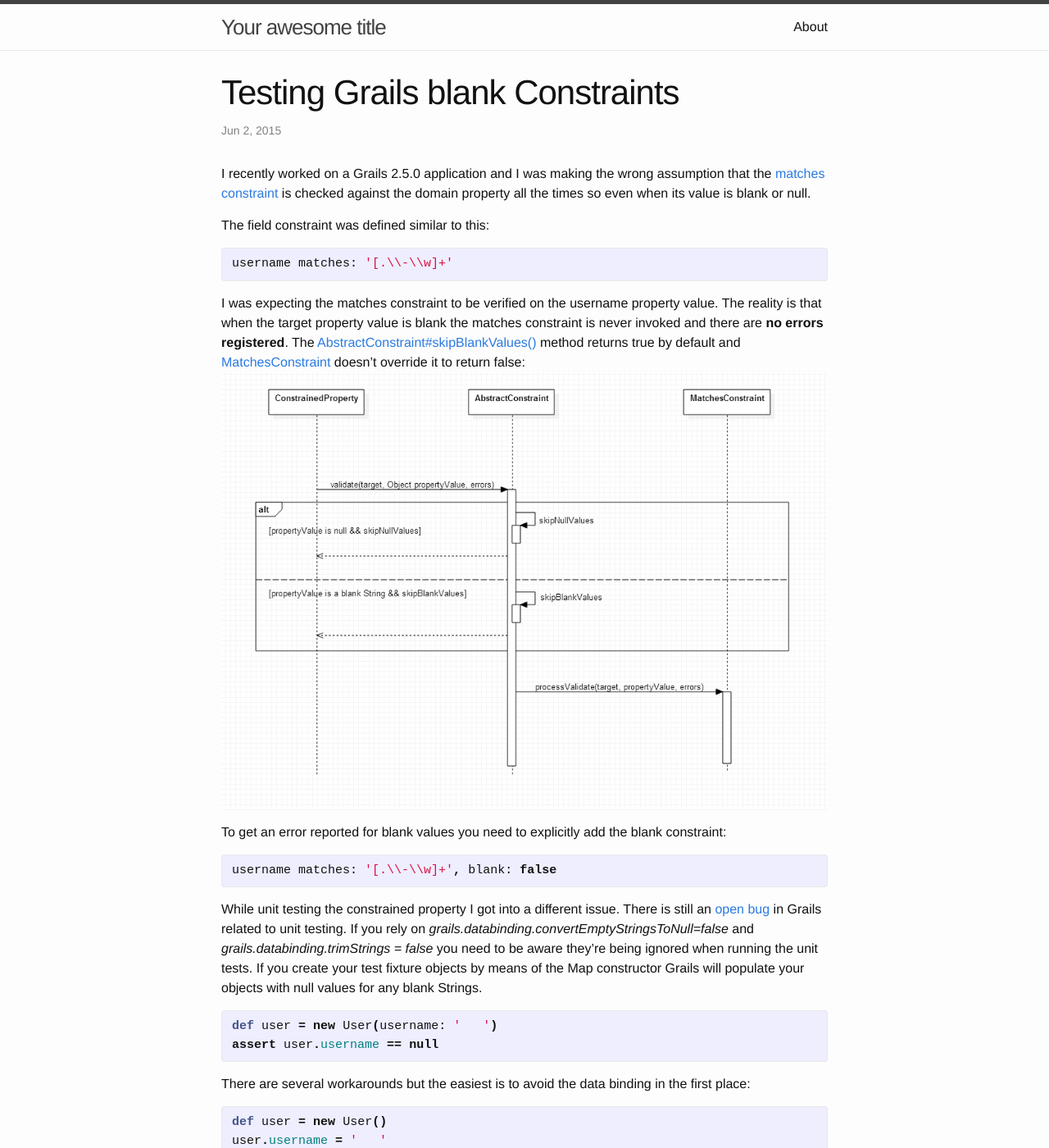
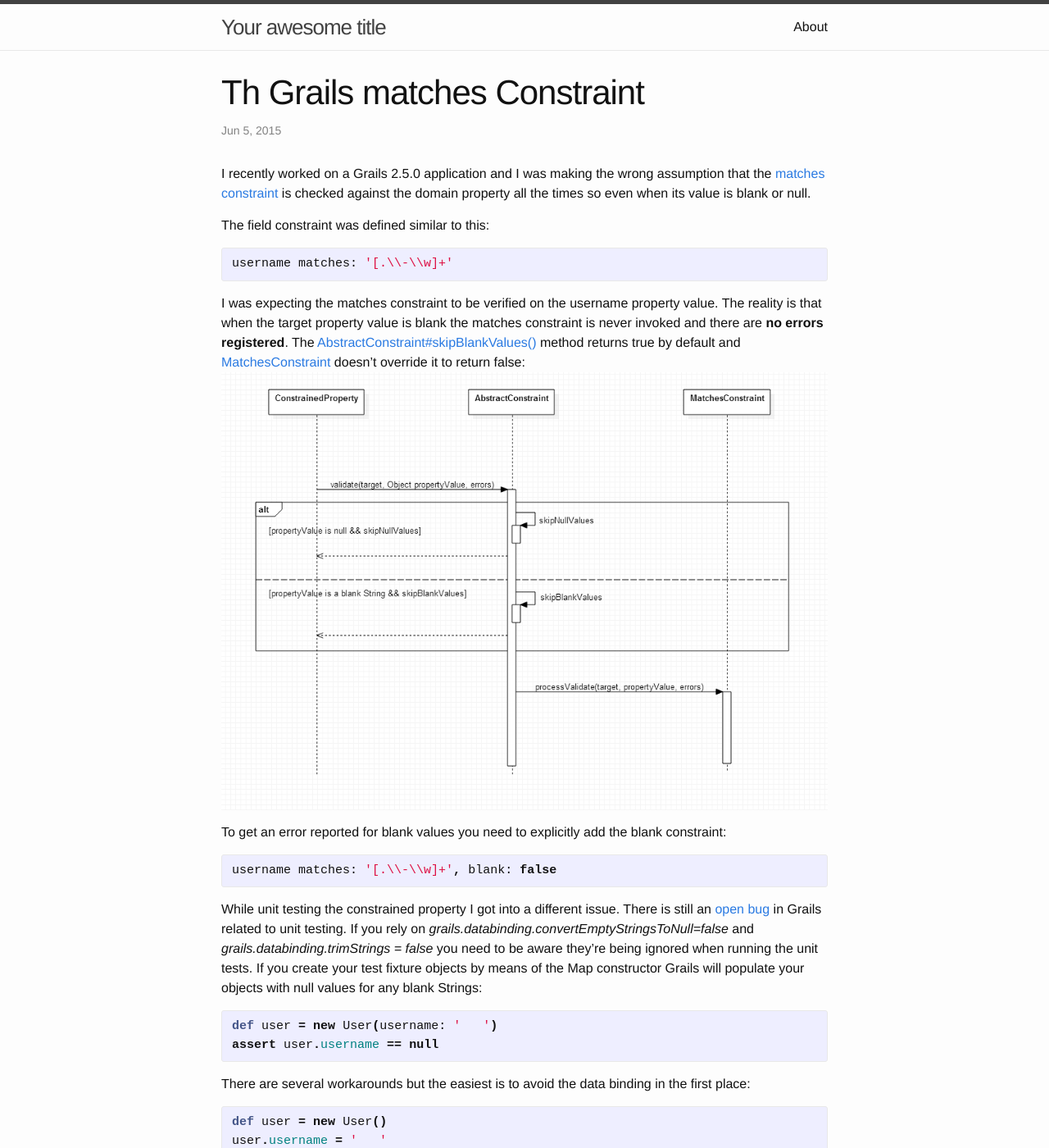
Before and after one commit to limotow/siebica.github.io, a Jekyll site: the page built from _posts/2015-06-05-the-grails-matches-constraint.markdown, in a window 1280 px wide and 1400 px high. Shown: the whole window at 82% size. Built offline with Jekyll 4.4.1, drawn with Linux system fonts in a browser that asks for light colours.

Commit message:
Rename post and update its date

```diff
--- a/_posts/2015-06-05-testing-grails-blank-constraints.markdown
+++ b/_posts/2015-06-05-the-grails-matches-constraint.markdown
@@ -1,7 +1,7 @@
 ---
 layout: post
-title:  "Testing Grails blank Constraints"
-date:   2015-06-02 10:08:00
+title:  "Th Grails matches Constraint"
+date:   2015-06-05 22:00:00
 categories: grails
 ---
 I recently worked on a Grails 2.5.0 application and I was making the wrong assumption that the [matches constraint](https://grails.github.io/grails-doc/2.5.x/ref/Constraints/matches.html) is checked against the domain property all the times so even when its value is blank or null.
@@ -19,7 +19,7 @@ To get an error reported for blank values you need to explicitly add the blank c
 username matches: '[.\\-\\w]+', blank: false
 {% endhighlight %}
 
-While unit testing the constrained property I got into a different issue. There is still an [open bug](https://jira.grails.org/browse/GRAILS-11136) in Grails related to unit testing. If you rely on _grails.databinding.convertEmptyStringsToNull=false_ and _grails.databinding.trimStrings = false_ you need to be aware they're being ignored when running the unit tests. If you create your test fixture objects by means of the Map constructor Grails will populate your objects with null values for any blank Strings.
+While unit testing the constrained property I got into a different issue. There is still an [open bug](https://jira.grails.org/browse/GRAILS-11136) in Grails related to unit testing. If you rely on _grails.databinding.convertEmptyStringsToNull=false_ and _grails.databinding.trimStrings = false_ you need to be aware they're being ignored when running the unit tests. If you create your test fixture objects by means of the Map constructor Grails will populate your objects with null values for any blank Strings:
 {% highlight groovy %}
 def user = new User(username: '   ')
 assert user.username == null
```
